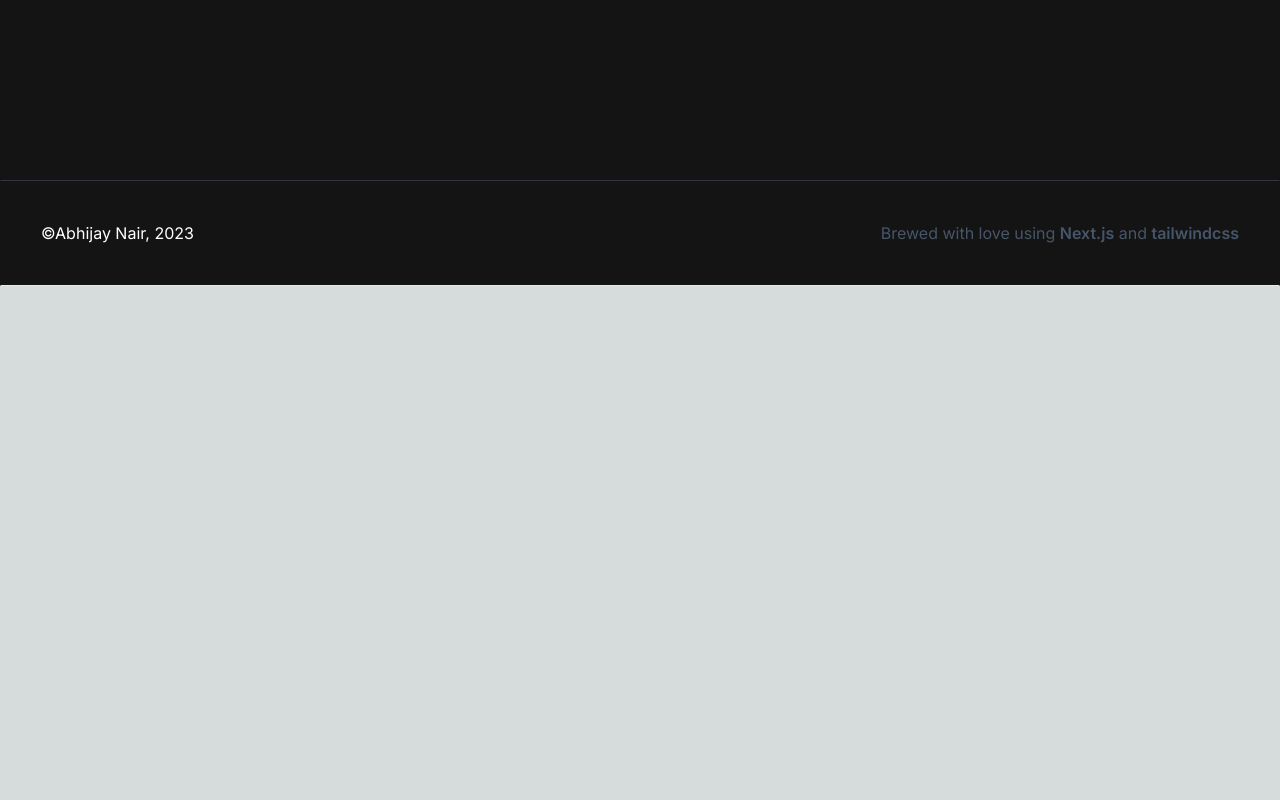
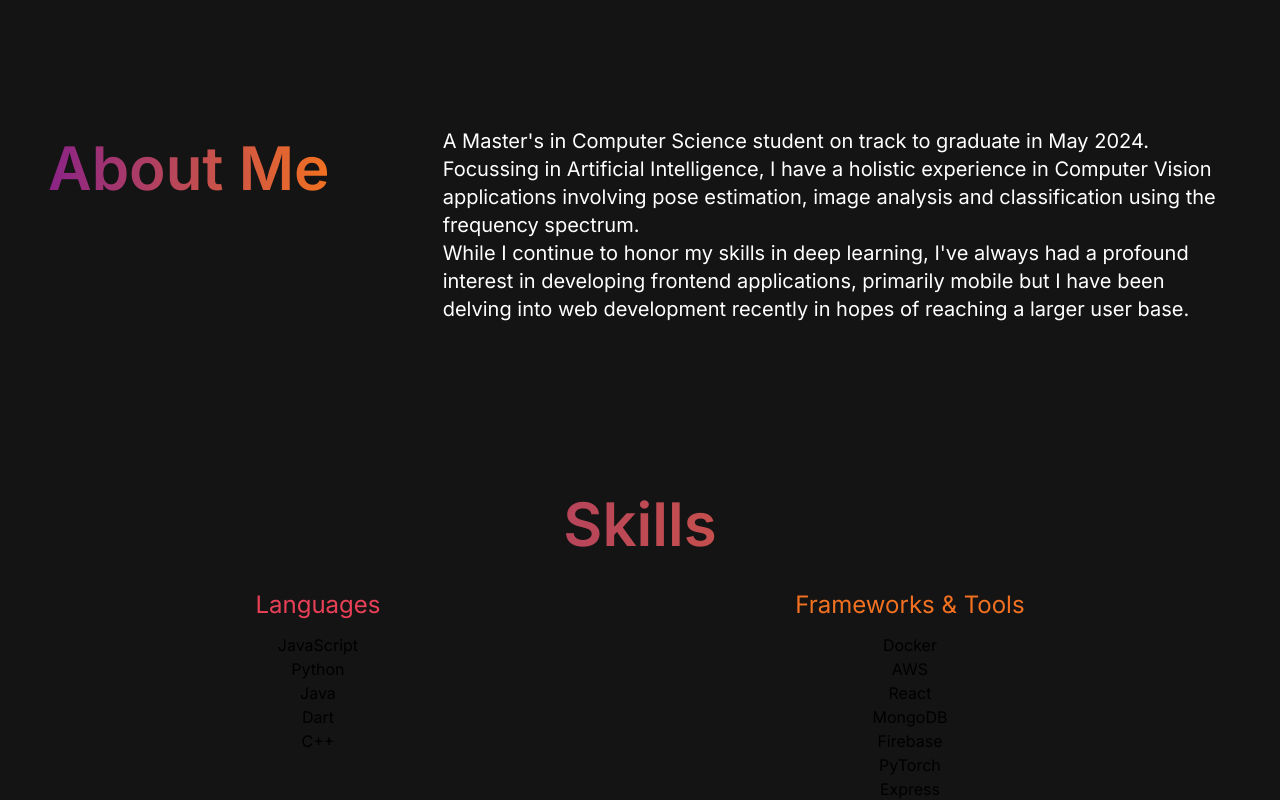
Before and after one commit to AbhijayNair/abhijaynair.github.io, a Next.js app: page / in a window 1280 px wide. Shown: the part 620-1420 px from the top of the page. Before the commit the page ends 906 px from the top, so only its background shows below. Built offline with nearby package versions, Linux system fonts and the light colour scheme.

Commit message:
Added about me and skills section

```diff
--- a/app/components/AboutSection.tsx
+++ b/app/components/AboutSection.tsx
@@ -2,10 +2,23 @@ import React from "react";
 
 const AboutSection = () => {
   return (
-    <section className="text-white" id="about">
-      <div className="md:grid md:grid-cols-2 gap-8 items-center py-8 px-4 xl:gap-16 sm:py-16 xl:px-16">
-        <div>
-          <h2>About Me</h2>
+    <section className="" id="about">
+      <div className="grid grid-cols-2 sm:grid-cols-12 text-white lg:py-20">
+        <div className="col-span-4 py-4 sm:pt-6 sm:text-center text-center justify-self-start">
+          <h2 className="text-left text-transparent bg-clip-text bg-gradient-to-r from-primary to-secondary text-4xl sm:text-5xl lg:text-6xl lg:leading-snug font-semibold">
+            About Me
+          </h2>
+        </div>
+        <div className="text-left col-span-8 text-white lg:text-xl pt-6">
+          A Master&apos;s in Computer Science student on track to graduate in
+          May 2024. Focussing in Artificial Intelligence, I have a holistic
+          experience in Computer Vision applications involving pose estimation,
+          image analysis and classification using the frequency spectrum.
+          <br />
+          While I continue to honor my skills in deep learning, I&apos;ve always
+          had a profound interest in developing frontend applications, primarily
+          mobile but I have been delving into web development recently in
+          hopes of reaching a larger user base.
         </div>
       </div>
     </section>
--- a/app/components/ExperienceSection.tsx
+++ b/app/components/ExperienceSection.tsx
@@ -2,14 +2,7 @@ import React from 'react'
 
 const ExperienceSection = () => {
   return (
-    <section className="text-white" id='experience'>
-
-      <div className="md:grid md:grid-cols-2 gap-8 items-center py-8 px-4 xl:gap-16 sm:py-16 xl:px-16">
-        <div>
-          <h2>Experience</h2>
-        </div>
-      </div>
-    </section>
+    <div>ExperienceSection</div>
   )
 }
 
--- /dev/null
+++ b/app/components/SkillsSection.tsx
@@ -0,0 +1,37 @@
+import React from 'react'
+
+const SkillsSection = () => {
+  return (
+    <section className="lg:py-20 py-14" id='experience'>
+      <div className="text-center text-transparent bg-clip-text bg-gradient-to-r from-primary to-secondary text-4xl sm:text-5xl lg:text-6xl lg:leading-snug font-semibold">
+          <h2>Skills</h2>
+      </div>
+      <div className='container flex justify-around py-6'>
+        <div className="">
+          <h4 className='text-2xl text-wiretapmiddle'>Languages</h4>
+          <ul className='flex justify-center flex-col text-center py-3'>
+            <li>JavaScript</li>
+            <li>Python</li>
+            <li>Java</li>
+            <li>Dart</li>
+            <li>C++</li>
+          </ul>
+        </div>
+        <div className="">
+          <h4 className='text-2xl text-secondary'>Frameworks & Tools</h4>
+          <ul className='flex justify-center flex-col text-center py-3'>
+            <li>Docker</li>
+            <li>AWS</li>
+            <li>React</li>
+            <li>MongoDB</li>
+            <li>Firebase</li>
+            <li>PyTorch</li>
+            <li>Express</li>
+            </ul>
+        </div>
+      </div>
+    </section>
+  )
+}
+
+export default SkillsSection
--- a/app/page.tsx
+++ b/app/page.tsx
@@ -1,7 +1,7 @@
 import HeroSection from "./components/HeroSection";
 import AboutSection from "./components/AboutSection";
 import ProjectsSection from "./components/ProjectsSection";
-import ExperienceSection from "./components/ExperienceSection";
+import SkillsSection from "./components/SkillsSection";
 import Footer from "./components/Footer";
 import { Navbar } from "./components/Navbar";
 
@@ -12,9 +12,8 @@ export default function Home() {
         <Navbar />
         <div className="container mt-24 mx-auto px-12 py-4">
           <HeroSection />
-          {/* <AboutSection />
-          <ProjectsSection />
-          <ExperienceSection /> */}
+          <AboutSection />
+          <SkillsSection />
         </div>
       </main>
       <Footer />
```
